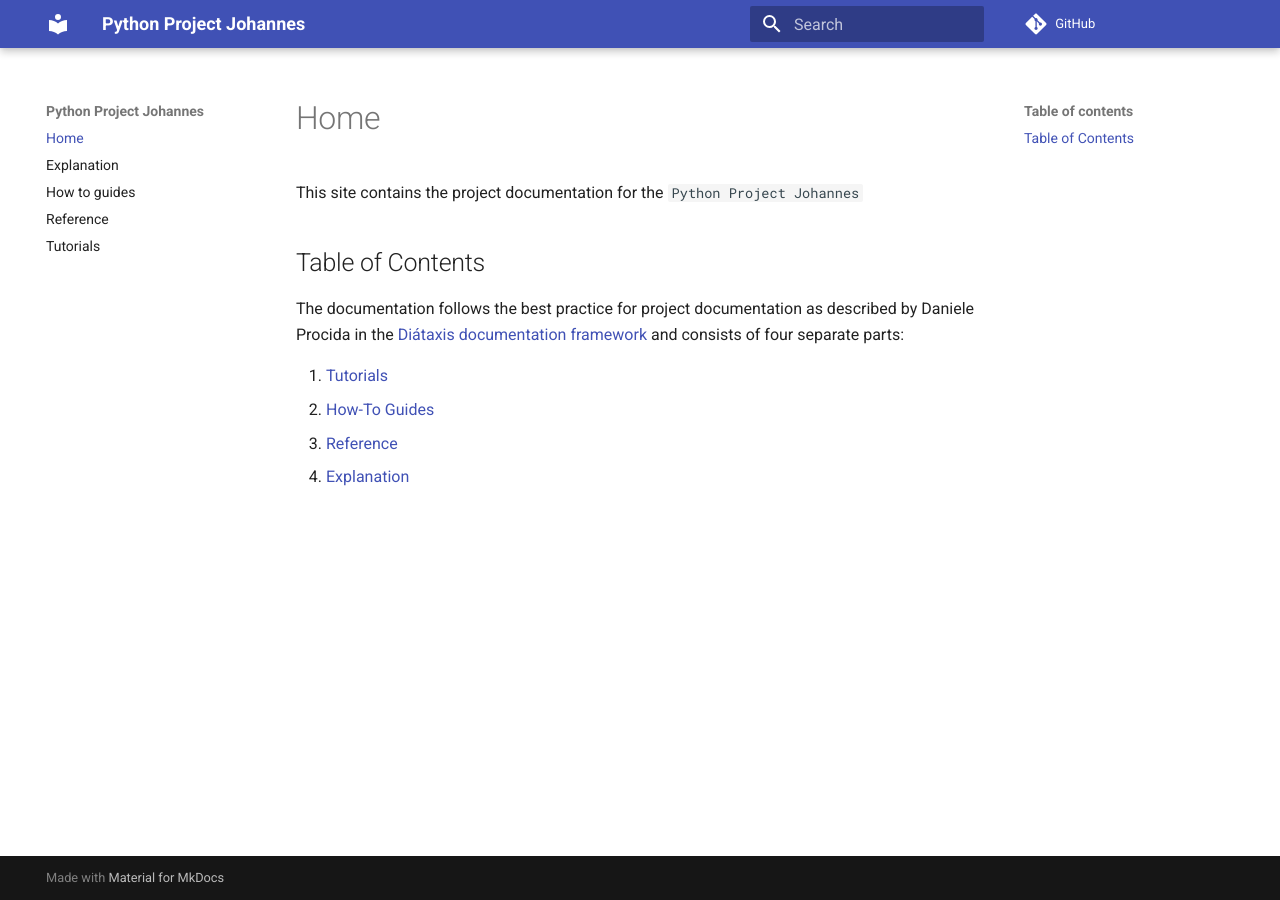
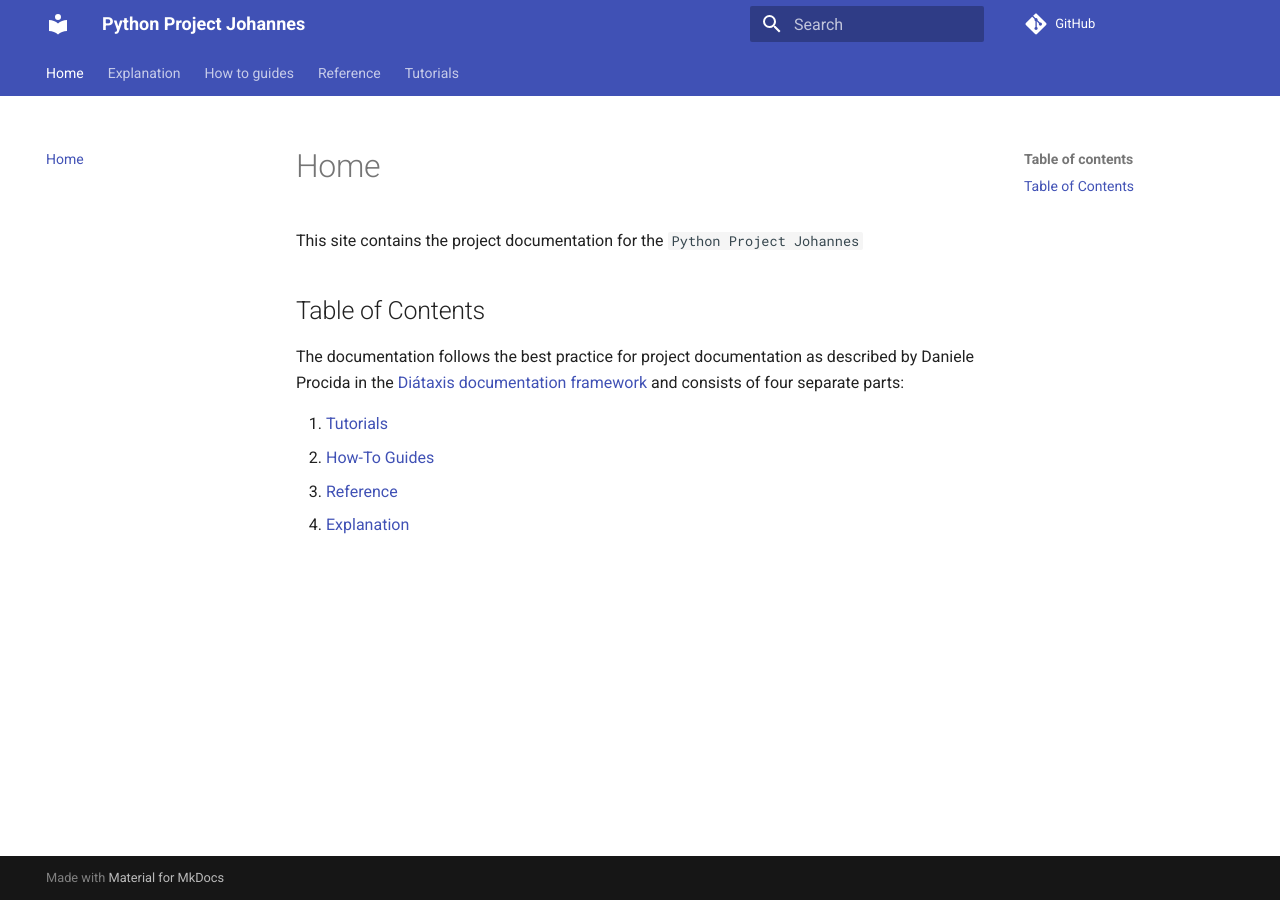
Before and after one commit to johschmidt42/python-project-johannes, an MkDocs documentation site: the page built from docs/index.md, in a window 1280 px wide. Built offline with MkDocs 1.6.1 and Material for MkDocs 9.7.7, drawn with Linux system fonts in a browser that asks for light colours; comment, search, counter and statistics services are not loaded.

Commit message:
docs: add navigation features

```diff
--- a/mkdocs.yml
+++ b/mkdocs.yml
@@ -4,6 +4,10 @@ docs_dir: docs
 
 theme:
   name: "material"
+  features:
+    - navigation.tabs
+    - navigation.indexes
+    - navigation.instant
 
 plugins:
   - search:
```
